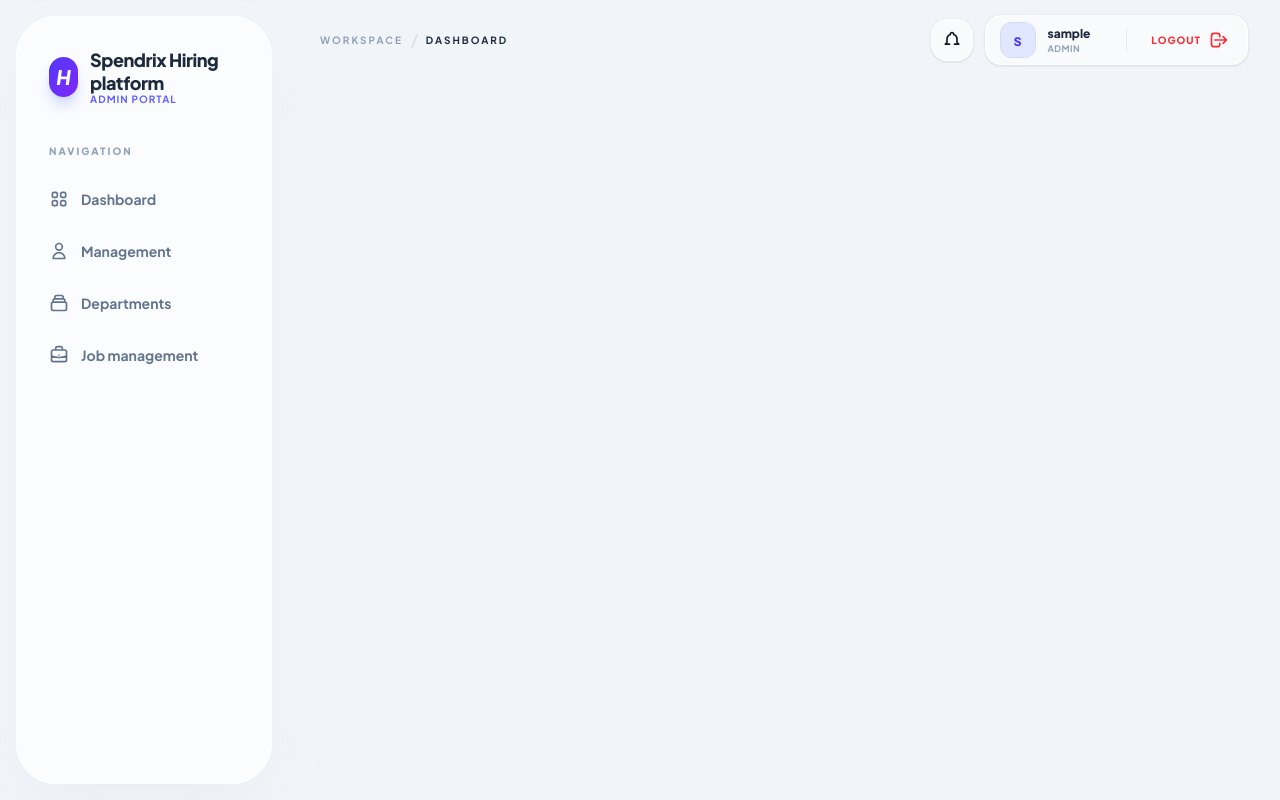
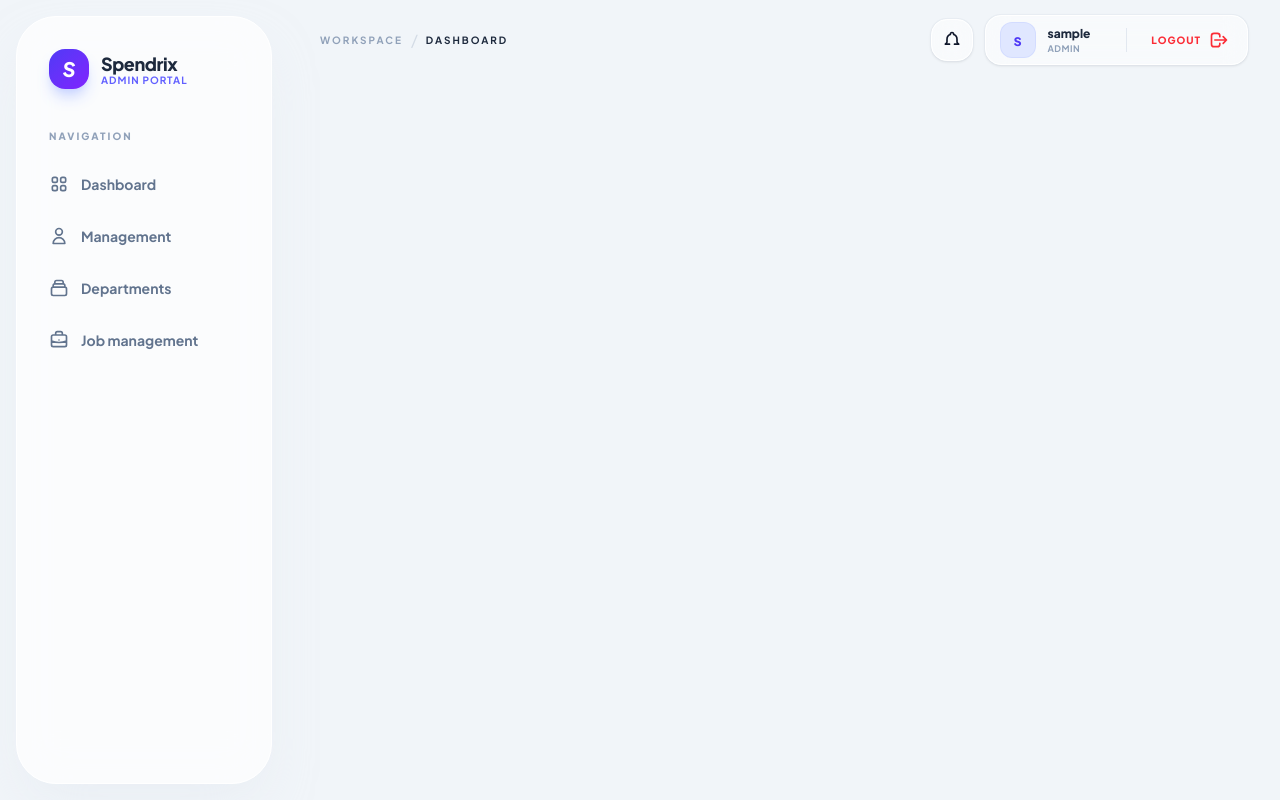
Before and after one commit to 892132abhi/Spendrix, a React (Vite) app in the folder Frontend/: page / in a window 1280 px wide. Built offline with nearby package versions, Linux system fonts and the light colour scheme; no server answers; sample sign-in values are in the browser's storage; what agora-rtc-sdk-ng would draw is missing.

Commit message:
updated the navbar

```diff
--- a/Frontend/src/Navbar/Navbar.jsx
+++ b/Frontend/src/Navbar/Navbar.jsx
@@ -117,10 +117,10 @@ const Navbar = () => {
         <div className="bg-white/70 backdrop-blur-xl border border-white rounded-[2.5rem] flex flex-col h-full shadow-2xl shadow-slate-200/50 overflow-hidden">
           <div className="p-8 flex items-center gap-3">
             <div className="w-10 h-10 bg-gradient-to-br from-indigo-600 to-violet-600 rounded-2xl flex items-center justify-center shadow-indigo-200 shadow-lg">
-              <span className="text-white font-black text-xl italic">H</span>
+              <span className="text-white font-black text-xl italic">S</span>
             </div>
             <div>
-              <h1 className="text-lg font-black tracking-tight text-slate-800 leading-tight">Spendrix Hiring platform</h1>
+              <h1 className="text-lg font-black tracking-tight text-slate-800 leading-tight">Spendrix </h1>
               <p className="text-[10px] font-bold text-indigo-500 uppercase tracking-widest leading-none">{role} Portal</p>
             </div>
           </div>
```
